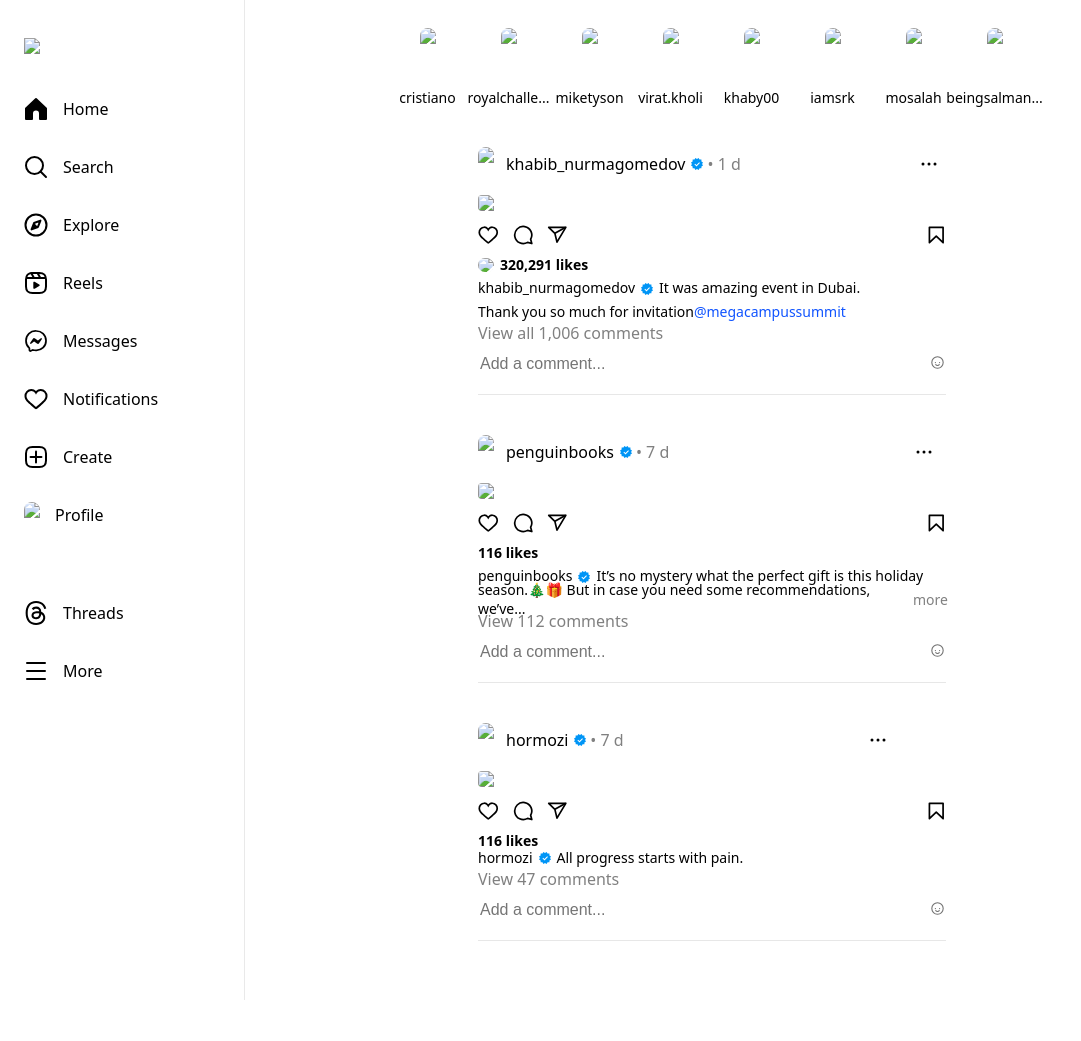
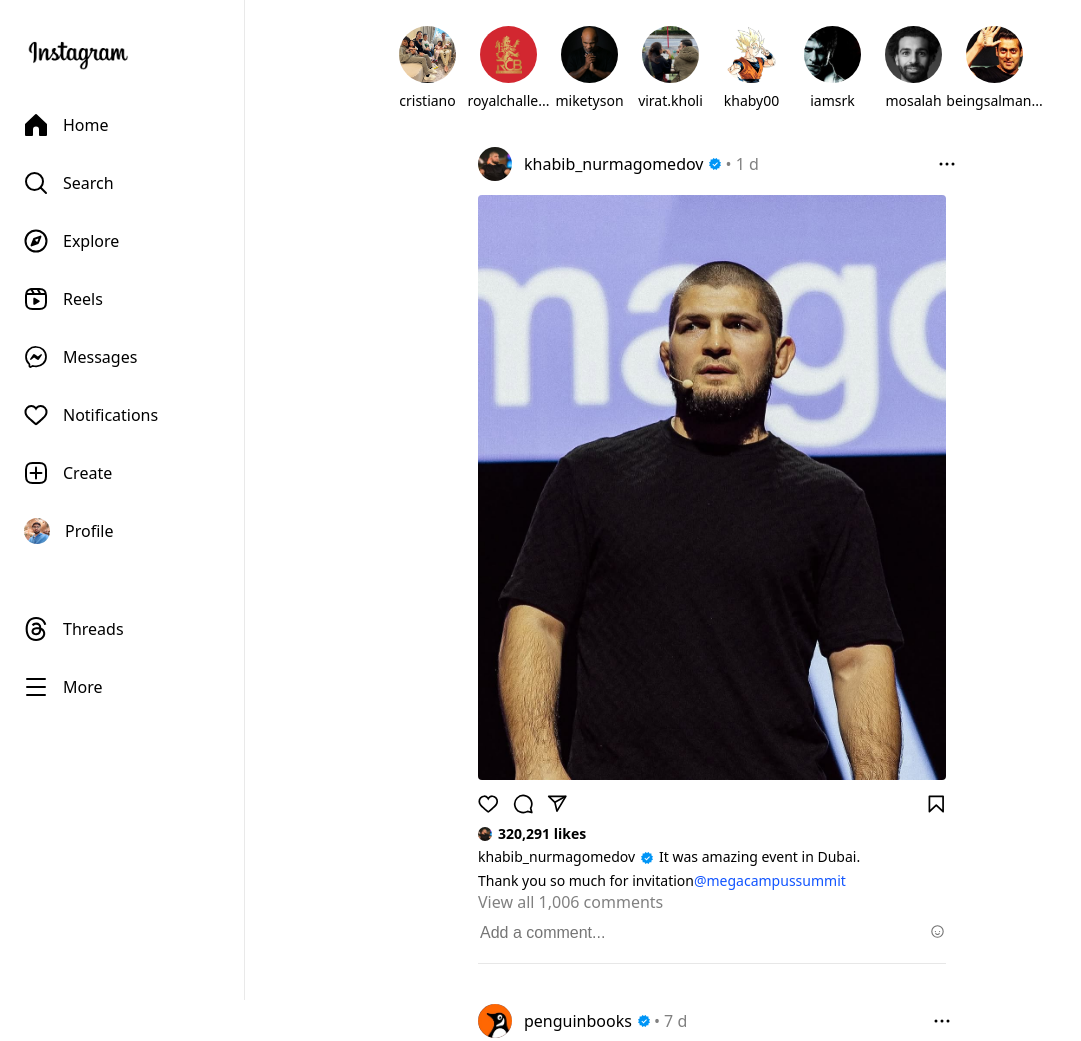
Before and after one commit to Khizar-hayath/Instagram-Sample, a plain HTML site: page index.html in a window 1280 px wide. Shown: the top 1041 px of the page, without its empty margins (0-1081 px from the left). Drawn offline with Linux system fonts and the light colour scheme.

Commit message:
Add files via upload

```diff
--- a/index.html
+++ b/index.html
@@ -15,7 +15,7 @@
 
     <div class="left-section">
       <div class="left-section-top">
-        <img class="Insta-logo" src="content-picture/Insta-logo.png">
+        <img class="Insta-logo" src="Insta-logo.png">
       </div>
 
       <div class="left-section-mid">
@@ -53,7 +53,7 @@
       </div>
 
       <div class="left-contents">
-        <img class="prof-pic" src="Status-pics/profile-pic.jpg">
+        <img class="prof-pic" src="profile-pic.jpg">
         <div class="left-icon-name">Profile</div>
       </div>
 
@@ -81,50 +81,50 @@
 
         <div class="status-bar">
           <div class="status-box">
-            <img class="status-pic" src="Status-pics/Ronaldo.jpg">
+            <img class="status-pic" src="Ronaldo.jpg">
             <div class="status-names">cristiano</div>
           </div>
 
           <div class="status-box">
-            <img class="status-pic" src="Status-pics/Rcb.jpg">
+            <img class="status-pic" src="Rcb.jpg">
             <div class="status-names">royalchalle...</div>
           </div>
 
           <div class="status-box">
-            <img class="status-pic" src="Status-pics/Tyson.jpg">
+            <img class="status-pic" src="Tyson.jpg">
             <div class="status-names">miketyson</div>
           </div>
 
           <div class="status-box">
-            <img class="status-pic" src="Status-pics/Virat.jpg">
+            <img class="status-pic" src="Virat.jpg">
             <div class="status-names">virat.kholi</div>
           </div>
 
           <div class="status-box">
-            <img class="status-pic" src="Status-pics/khaby.jpg">
+            <img class="status-pic" src="khaby.jpg">
             <div class="status-names">khaby00</div>
           </div>
 
           <div class="status-box">
-            <img class="status-pic" src="Status-pics/srk.jpg">
+            <img class="status-pic" src="srk.jpg">
             <div class="status-names">iamsrk</div>
           </div>
 
           <div class="status-box">
-            <img class="status-pic" src="Status-pics/salah.jpg">
+            <img class="status-pic" src="salah.jpg">
             <div class="status-names">mosalah</div>
           </div>
 
 
           <div class="status-box">
-            <img class="status-pic" src="Status-pics/salman.jpg">
+            <img class="status-pic" src="salman.jpg">
             <div class="status-names">beingsalman...</div>
           </div>
         </div>
 
         <!-- Content-->
         <div class="content-list">
-          <div class="content"> <img class="content-status-pic" src="Status-pics/khabib.jpg">
+          <div class="content"> <img class="content-status-pic" src="khabib.jpg">
             <div style="cursor: pointer;">khabib_nurmagomedov </div>
             <svg aria-label="Verified" style="padding-left: 6px; cursor:pointer;" fill="rgb(0, 149, 246)" height="12" role="img" viewBox="0 0 40 40" width="12"><title>Verified</title><path d="M19.998 3.094 14.638 0l-2.972 5.15H5.432v6.354L0 14.64 3.094 20 0 25.359l5.432 3.137v5.905h5.975L14.638 40l5.36-3.094L25.358 40l3.232-5.6h6.162v-6.01L40 25.359 36.905 20 40 14.641l-5.248-3.03v-6.46h-6.419L25.358 0l-5.36 3.094Zm7.415 11.225 2.254 2.287-11.43 11.5-6.835-6.93 2.244-2.258 4.587 4.581 9.18-9.18Z" fill-rule="evenodd" ></path></svg>
             <div style="color: gray;
@@ -134,7 +134,7 @@
             </div>
             <svg aria-label="More Options" style=" cursor:pointer ; transform:translateX(170px)  " fill="currentColor" height="24" role="img" viewBox="0 0 24 24" width="24"><title>More Options</title><circle cx="12" cy="12" r="1.5"></circle><circle cx="6" cy="12" r="1.5"></circle><circle cx="18" cy="12" r="1.5"></circle></svg>
             </div>
-          <img class="content-pic" src="content-picture/khabib-content.jpg">
+          <img class="content-pic" src="khabib-content.jpg">
 
           <div class="reactions">
             <svg aria-label="Like" class="like-icon" fill="currentColor" height="24" role="img" viewBox="0 0 24 24" width="24"><title>Like</title><path d="M16.792 3.904A4.989 4.989 0 0 1 21.5 9.122c0 3.072-2.652 4.959-5.197 7.222-2.512 2.243-3.865 3.469-4.303 3.752-.477-.309-2.143-1.823-4.303-3.752C5.141 14.072 2.5 12.167 2.5 9.122a4.989 4.989 0 0 1 4.708-5.218 4.21 4.21 0 0 1 3.675 1.941c.84 1.175.98 1.763 1.12 1.763s.278-.588 1.11-1.766a4.17 4.17 0 0 1 3.679-1.938m0-2a6.04 6.04 0 0 0-4.797 2.127 6.052 6.052 0 0 0-4.787-2.127A6.985 6.985 0 0 0 .5 9.122c0 3.61 2.55 5.827 5.015 7.97.283.246.569.494.853.747l1.027.918a44.998 44.998 0 0 0 3.518 3.018 2 2 0 0 0 2.174 0 45.263 45.263 0 0 0 3.626-3.115l.922-.824c.293-.26.59-.519.885-.774 2.334-2.025 4.98-4.32 4.98-7.94a6.985 6.985 0 0 0-6.708-7.218Z"></path></svg>
@@ -146,7 +146,7 @@
             <svg aria-label="Save" class="save-icon" fill="currentColor" height="24" role="img" viewBox="0 0 24 24" width="24"><title>Save</title><polygon fill="none" points="20 21 12 13.44 4 21 4 3 20 3 20 21" stroke="currentColor" stroke-linecap="round" stroke-linejoin="round" stroke-width="2"></polygon></svg>
           </div>
 
-          <div class="liked"> <img class="liked-image"; src="Status-pics/khabib.jpg" > <div class="no-of-likes">320,291 likes</div> </div>
+          <div class="liked"> <img class="liked-image"; src="khabib.jpg" > <div class="no-of-likes">320,291 likes</div> </div>
 
           <div>
           <div class="description">
@@ -167,7 +167,7 @@
         </div>
 
         <div class="content-list">
-          <div class="content"> <img class="content-status-pic" src="Status-pics/penguin.jpg">
+          <div class="content"> <img class="content-status-pic" src="penguin.jpg">
             <div style="cursor: pointer;">penguinbooks </div>
             <svg aria-label="Verified" style="padding-left: 6px; cursor:pointer;" fill="rgb(0, 149, 246)" height="12" role="img" viewBox="0 0 40 40" width="12"><title>Verified</title><path d="M19.998 3.094 14.638 0l-2.972 5.15H5.432v6.354L0 14.64 3.094 20 0 25.359l5.432 3.137v5.905h5.975L14.638 40l5.36-3.094L25.358 40l3.232-5.6h6.162v-6.01L40 25.359 36.905 20 40 14.641l-5.248-3.03v-6.46h-6.419L25.358 0l-5.36 3.094Zm7.415 11.225 2.254 2.287-11.43 11.5-6.835-6.93 2.244-2.258 4.587 4.581 9.18-9.18Z" fill-rule="evenodd" ></path></svg>
             <div style="color: gray;
@@ -177,7 +177,7 @@
             </div>
             <svg aria-label="More Options" style=" cursor:pointer ; transform:translateX(236px)  " fill="currentColor" height="24" role="img" viewBox="0 0 24 24" width="24"><title>More Options</title><circle cx="12" cy="12" r="1.5"></circle><circle cx="6" cy="12" r="1.5"></circle><circle cx="18" cy="12" r="1.5"></circle></svg>
             </div>
-          <img class="content-pic" src="content-picture/penguin-content.jpg">
+          <img class="content-pic" src="penguin-content.jpg">
 
           <div class="reactions">
             <svg aria-label="Like" class="like-icon" fill="currentColor" height="24" role="img" viewBox="0 0 24 24" width="24"><title>Like</title><path d="M16.792 3.904A4.989 4.989 0 0 1 21.5 9.122c0 3.072-2.652 4.959-5.197 7.222-2.512 2.243-3.865 3.469-4.303 3.752-.477-.309-2.143-1.823-4.303-3.752C5.141 14.072 2.5 12.167 2.5 9.122a4.989 4.989 0 0 1 4.708-5.218 4.21 4.21 0 0 1 3.675 1.941c.84 1.175.98 1.763 1.12 1.763s.278-.588 1.11-1.766a4.17 4.17 0 0 1 3.679-1.938m0-2a6.04 6.04 0 0 0-4.797 2.127 6.052 6.052 0 0 0-4.787-2.127A6.985 6.985 0 0 0 .5 9.122c0 3.61 2.55 5.827 5.015 7.97.283.246.569.494.853.747l1.027.918a44.998 44.998 0 0 0 3.518 3.018 2 2 0 0 0 2.174 0 45.263 45.263 0 0 0 3.626-3.115l.922-.824c.293-.26.59-.519.885-.774 2.334-2.025 4.98-4.32 4.98-7.94a6.985 6.985 0 0 0-6.708-7.218Z"></path></svg>
@@ -209,7 +209,7 @@
         </div>
 
         <div class="content-list">
-          <div class="content"> <img class="content-status-pic" src="Status-pics/hormozi.jpg">
+          <div class="content"> <img class="content-status-pic" src="hormozi.jpg">
             <div style="cursor: pointer;">hormozi </div>
             <svg aria-label="Verified" style="padding-left: 6px; cursor:pointer;" fill="rgb(0, 149, 246)" height="12" role="img" viewBox="0 0 40 40" width="12"><title>Verified</title><path d="M19.998 3.094 14.638 0l-2.972 5.15H5.432v6.354L0 14.64 3.094 20 0 25.359l5.432 3.137v5.905h5.975L14.638 40l5.36-3.094L25.358 40l3.232-5.6h6.162v-6.01L40 25.359 36.905 20 40 14.641l-5.248-3.03v-6.46h-6.419L25.358 0l-5.36 3.094Zm7.415 11.225 2.254 2.287-11.43 11.5-6.835-6.93 2.244-2.258 4.587 4.581 9.18-9.18Z" fill-rule="evenodd" ></path></svg>
             <div style="color: gray;
@@ -219,7 +219,7 @@
             </div>
             <svg aria-label="More Options" style=" cursor:pointer ; transform:translateX(236px)  " fill="currentColor" height="24" role="img" viewBox="0 0 24 24" width="24"><title>More Options</title><circle cx="12" cy="12" r="1.5"></circle><circle cx="6" cy="12" r="1.5"></circle><circle cx="18" cy="12" r="1.5"></circle></svg>
             </div>
-          <img class="content-pic" src="content-picture/hormozi-content.png">
+          <img class="content-pic" src="hormozi-content.png">
 
           <div class="reactions">
             <svg aria-label="Like" class="like-icon" fill="currentColor" height="24" role="img" viewBox="0 0 24 24" width="24"><title>Like</title><path d="M16.792 3.904A4.989 4.989 0 0 1 21.5 9.122c0 3.072-2.652 4.959-5.197 7.222-2.512 2.243-3.865 3.469-4.303 3.752-.477-.309-2.143-1.823-4.303-3.752C5.141 14.072 2.5 12.167 2.5 9.122a4.989 4.989 0 0 1 4.708-5.218 4.21 4.21 0 0 1 3.675 1.941c.84 1.175.98 1.763 1.12 1.763s.278-.588 1.11-1.766a4.17 4.17 0 0 1 3.679-1.938m0-2a6.04 6.04 0 0 0-4.797 2.127 6.052 6.052 0 0 0-4.787-2.127A6.985 6.985 0 0 0 .5 9.122c0 3.61 2.55 5.827 5.015 7.97.283.246.569.494.853.747l1.027.918a44.998 44.998 0 0 0 3.518 3.018 2 2 0 0 0 2.174 0 45.263 45.263 0 0 0 3.626-3.115l.922-.824c.293-.26.59-.519.885-.774 2.334-2.025 4.98-4.32 4.98-7.94a6.985 6.985 0 0 0-6.708-7.218Z"></path></svg>
```
